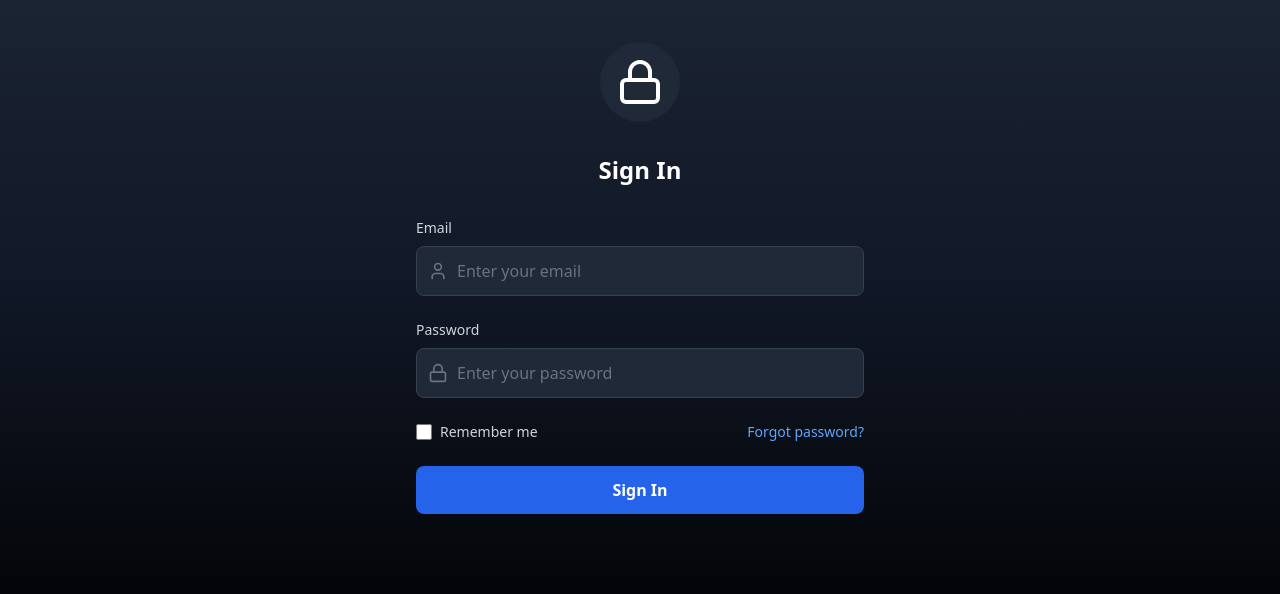
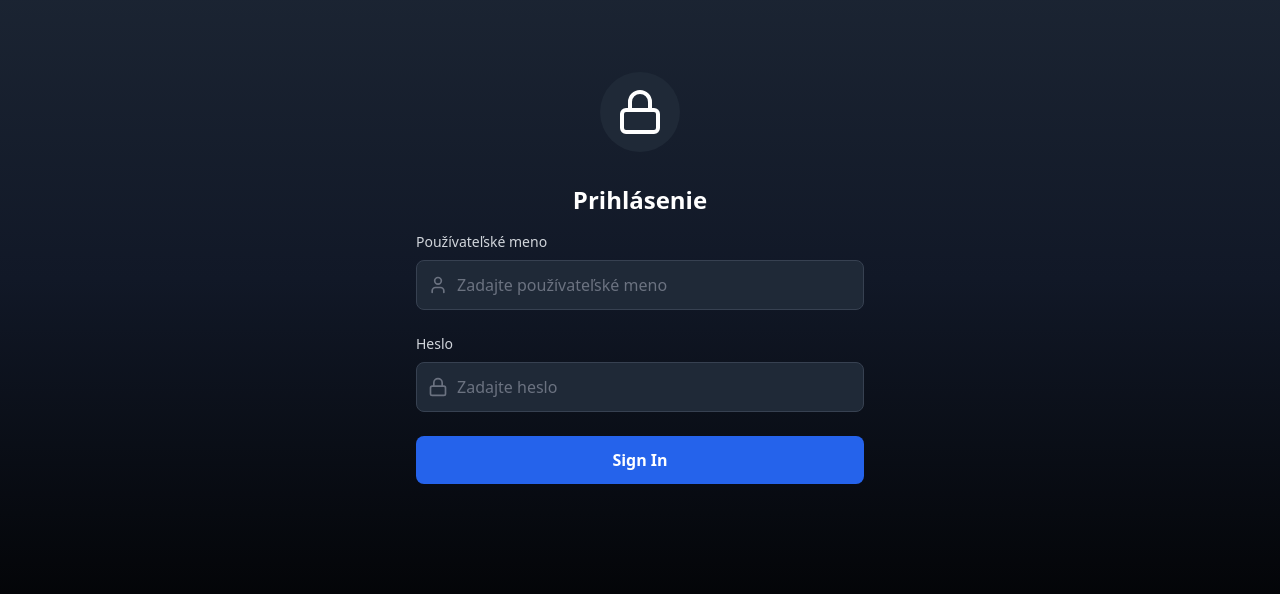
Before and after one commit to danddorr/mp-web, a React (Create React App) app: page /login in a window 1280 px wide. Shown: the part 122-716 px from the top of the page. Built offline with nearby package versions, Linux system fonts and the light colour scheme.

Commit message:
enhance trigger display in HistoryPage, and translate LoginPage

```diff
--- a/package.json
+++ b/package.json
@@ -24,7 +24,9 @@
     "web-vitals": "^2.1.4"
   },
   "scripts": {
-    "start": "env-cmd -f .env.dev react-scripts start",
+    "start": "react-scripts start",
+    "start:dev": "env-cmd -f .env.dev npm run-script start",
+    "start:prod": "env-cmd -f .env.prod npm run-script start",
     "build": "react-scripts build",
     "build:dev": "env-cmd -f .env.dev npm run-script build",
     "build:prod": "env-cmd -f .env.prod npm run-script build",
--- a/src/comps/HistoryPage.js
+++ b/src/comps/HistoryPage.js
@@ -12,6 +12,11 @@ const HistoryPage = ({ generalInfo }) => {
   });
   const [loading, setLoading] = useState(false);
   const isAdmin = generalInfo?.user?.is_admin;
+
+  const TRIGGER_TYPES = {
+    'start_v': 'Otvoriť pre vozidlo',
+    'start_p': 'Otvoriť pre chodca',
+  }
 
   const GATE_STATES = {
     'open_p': 'Otvorené pre chodcov',
@@ -164,15 +169,44 @@ const HistoryPage = ({ generalInfo }) => {
                     {activeTab === 'triggers' ? (
                       <>
                         <td className="px-6 py-4">
-                          <span className={
+                          {item.trigger_agent === 'rpi' ? (
+                            <span className="text-orange-400 flex items-center gap-2">
+                              <Car className="w-4 h-4" />
+                              <button
+                                  onClick={() => window.location.href = `/license-plates`}
+                                  className="hover:underline cursor-pointer"
+                                >
+                                  {item.ecv_value || 'Neznáme EČV'}
+                                </button>
+                            </span>
+                          ) : item.trigger_agent === 'temp' ? (
+                            <span className="text-purple-400 flex items-center gap-2">
+                              <Clock className="w-4 h-4" />
+                                <button
+                                  onClick={() => window.location.href = `/temp-access/`}
+                                  className="hover:underline cursor-pointer"
+                                >
+                                  {item.temporary_access_link || 'Dočasný prístup'}
+                                </button>
+                            </span>
+                          ) : (
+                            <span className={`${
                               item.trigger_type === 'start_v'
                                 ? 'text-blue-400'
                                 : item.trigger_type === 'start_p'
                                   ? 'text-green-400'
                                   : 'text-gray-400'
-                          }>
-                            {item.trigger_type}
+                            } flex items-center gap-2`}>
+                              {
+                                item.trigger_type === 'start_v'
+                                ? <Car className="w-4 h-4" />
+                                : item.trigger_type === 'start_p'
+                                  ? <User className="w-4 h-4" />
+                                  : <span className="w-4 h-4 bg-gray-600/20 rounded-full"></span>
+                              }
+                              {TRIGGER_TYPES[item.trigger_type] || item.trigger_type}
                             </span>
+                          )}
                         </td>
                         <td className="px-6 py-4">{item.username || 'Systém'}</td>
                       </>
--- a/src/comps/LoginPage.js
+++ b/src/comps/LoginPage.js
@@ -59,7 +59,7 @@ const LoginPage = ({ onLogIn }) => {
           </div>
 
           {/* Title */}
-          <h2 className="text-2xl font-bold text-center mb-8">Sign In</h2>
+          <h1 className="text-2xl font-bold text-center mb-4">Prihlásenie</h1>
 
 
 
@@ -67,7 +67,7 @@ const LoginPage = ({ onLogIn }) => {
           <form onSubmit={handleSubmit} className="space-y-6">
             <div className="space-y-2">
               <label htmlFor="email" className="block text-sm font-medium text-gray-300">
-                Email
+                Používateľské meno
               </label>
               <div className="relative">
                 <div className="absolute inset-y-0 left-0 pl-3 flex items-center pointer-events-none">
@@ -81,14 +81,14 @@ const LoginPage = ({ onLogIn }) => {
                   className="block w-full pl-10 pr-3 py-3 bg-gray-800 border border-gray-700 rounded-lg
                            focus:ring-2 focus:ring-blue-500 focus:border-transparent
                            placeholder-gray-500 text-white"
-                  placeholder="Enter your email"
+                  placeholder="Zadajte používateľské meno"
                 />
               </div>
             </div>
 
             <div className="space-y-2">
               <label htmlFor="password" className="block text-sm font-medium text-gray-300">
-                Password
+                Heslo
               </label>
               <div className="relative">
                 <div className="absolute inset-y-0 left-0 pl-3 flex items-center pointer-events-none">
@@ -102,26 +102,12 @@ const LoginPage = ({ onLogIn }) => {
                   className="block w-full pl-10 pr-3 py-3 bg-gray-800 border border-gray-700 rounded-lg
                            focus:ring-2 focus:ring-blue-500 focus:border-transparent
                            placeholder-gray-500 text-white"
-                  placeholder="Enter your password"
+                  placeholder="Zadajte heslo"
                 />
               </div>
             </div>
 
-            <div className="flex items-center justify-between text-sm">
-              <div className="flex items-center">
-                <input
-                  id="remember-me"
-                  type="checkbox"
-                  className="h-4 w-4 bg-gray-800 border-gray-700 rounded"
-                />
-                <label htmlFor="remember-me" className="ml-2 text-gray-300">
-                  Remember me
-                </label>
-              </div>
-              <button type="button" className="text-blue-400 hover:text-blue-300">
-                Forgot password?
-              </button>
-            </div>
+
 
             <button
               type="submit"
```
Lines whose indentation alone changed are shown as unchanged.
